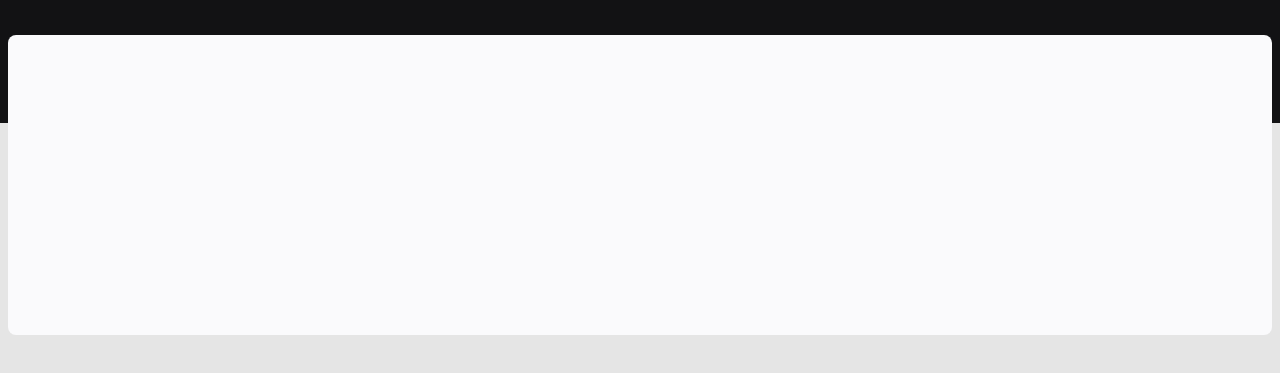
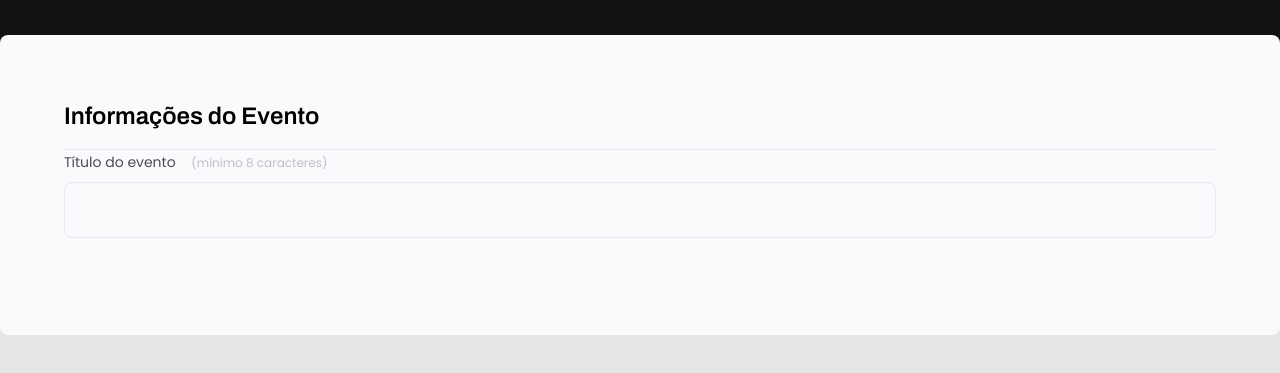
Before and after one commit to fernando-ruans/Crie-seu-evento, a plain HTML site: page index.html in a window 1280 px wide. Shown: the part 245-618 px from the top of the page. Drawn offline with Linux system fonts and the light colour scheme.

Commit message:
Estilizando formulário.

```diff
--- a/index.html
+++ b/index.html
@@ -17,7 +17,13 @@
         </header>
     </div>
     <form>
-
+        <fieldset>
+            <legend>Informações do Evento</legend>
+            <div class="input-wrapper">
+                <label for="event-title">Título do evento <span>(mínimo 8 caracteres)</span> </label>
+                <input type="text" id="event-title">
+            </div>
+        </fieldset>
     </form>
 </body>
 </html>
--- a/style.css
+++ b/style.css
@@ -1,3 +1,13 @@
+* {
+    margin: 0;
+    padding: 0;
+    box-sizing: border-box;
+}
+
+body, input, button, select, textarea {
+    font-family: 'Poppins', sans-serif;
+}
+
 body{
     font-family: 'Poppins', sans-serif;
     background: #e5e5e5;
@@ -35,6 +45,8 @@ header h1 {
     line-height: 46px;
     color: white;
 
+    margin-bottom: 24px;
+
 }
 
 header p {
@@ -49,4 +61,59 @@ form {
     border-radius: 8px;
 
     min-height: 300px;
+
+    padding: 64px;
 }
+
+fieldset {
+    border: none;
+}
+
+fieldset legend {
+    font-family: 'Archivo', sans-serif;
+    font-weight: 600;
+    font-size: 24px;
+    line-height: 34px;
+
+    width: 100%;
+    border-bottom: 1px solid #e6e6f0;
+    padding-bottom: 16px;
+}
+
+.input-wrapper {
+    display: flex;
+    flex-direction: column;
+}
+
+.input-wrapper label {
+    font-size: 14px;
+    line-height: 24px;
+
+    color: #4e4958;
+
+    margin-bottom: 8px;
+
+}
+
+.input-wrapper label span {
+    margin-left: 12px;
+    font-size: 12px;
+    line-height: 20px;
+    color: #c1bccc;
+}
+
+.input-wrapper input {
+    background: #fafafc;
+
+    border: 1px solid #e6e6f0;
+    border-radius: 8px;
+    height: 56px;
+
+    padding: 0 24px;
+
+    font-size: 16px;
+    line-height: 26px;
+
+    color: #c1bccc;
+
+}
```
